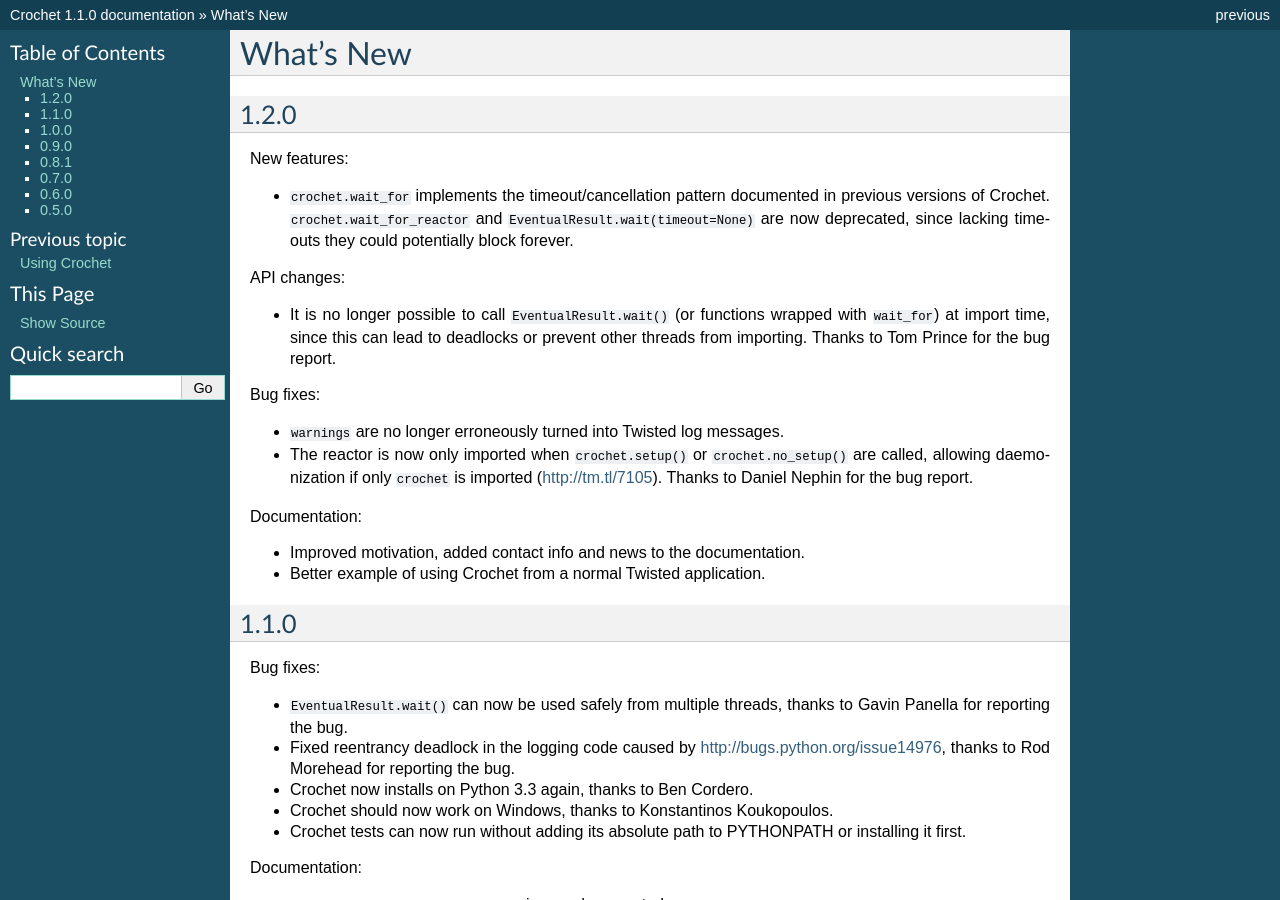
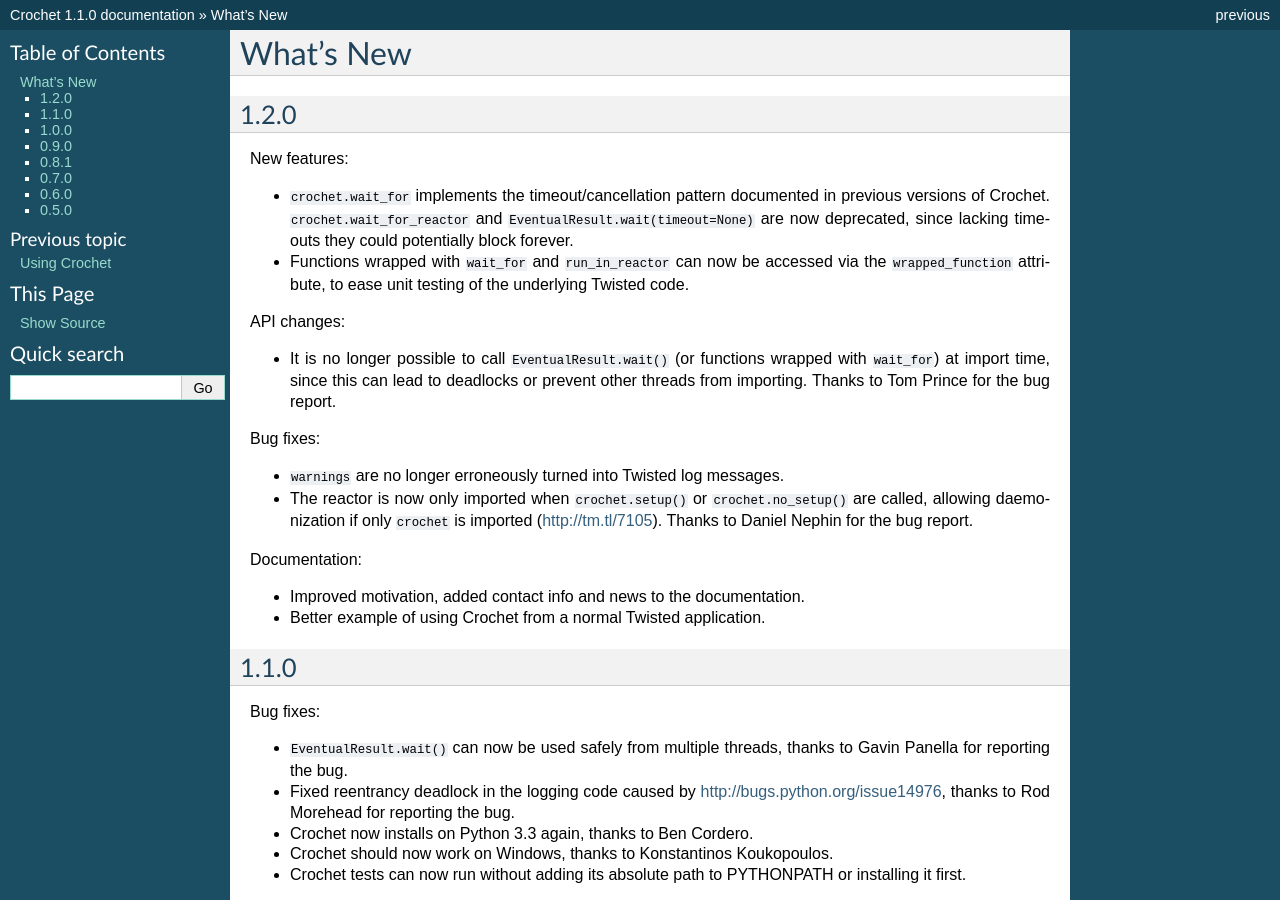
Before and after one commit to itamarst/crochet, a Sphinx documentation site: the page built from docs/news.rst, in a window 1280 px wide and 900 px high. Built offline with Sphinx 7.4.7, drawn with Linux system fonts in a browser that asks for light colours.

Commit message:
Document the newly exposed testing API.

```diff
--- a/docs/news.rst
+++ b/docs/news.rst
@@ -9,6 +9,9 @@
   in previous versions of Crochet. ``crochet.wait_for_reactor`` and
   ``EventualResult.wait(timeout=None)`` are now deprecated, since lacking
   timeouts they could potentially block forever.
+* Functions wrapped with ``wait_for`` and ``run_in_reactor`` can now be accessed
+  via the ``wrapped_function`` attribute, to ease unit testing of the underlying
+  Twisted code.
 
 API changes:
 
```
Also changed, not shown: docs/api.rst (+17 -1 lines), 1 other file.
